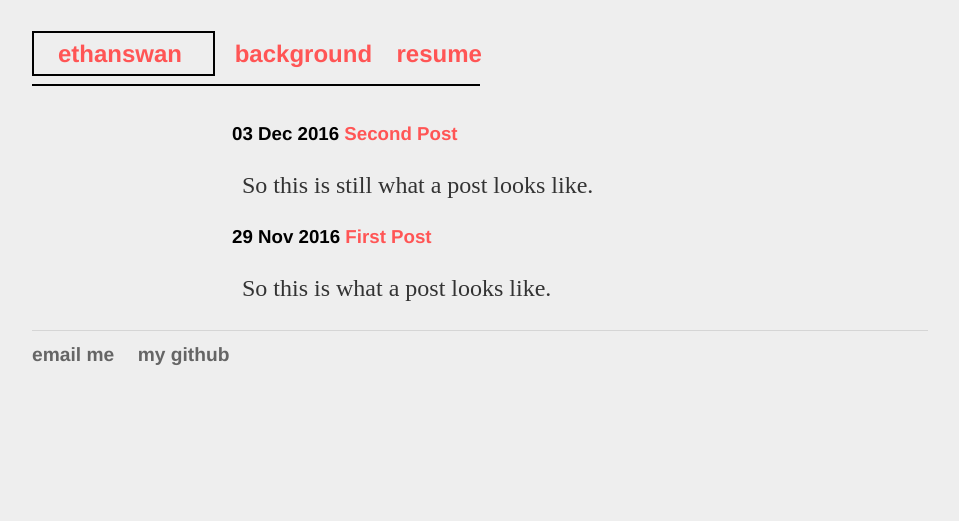
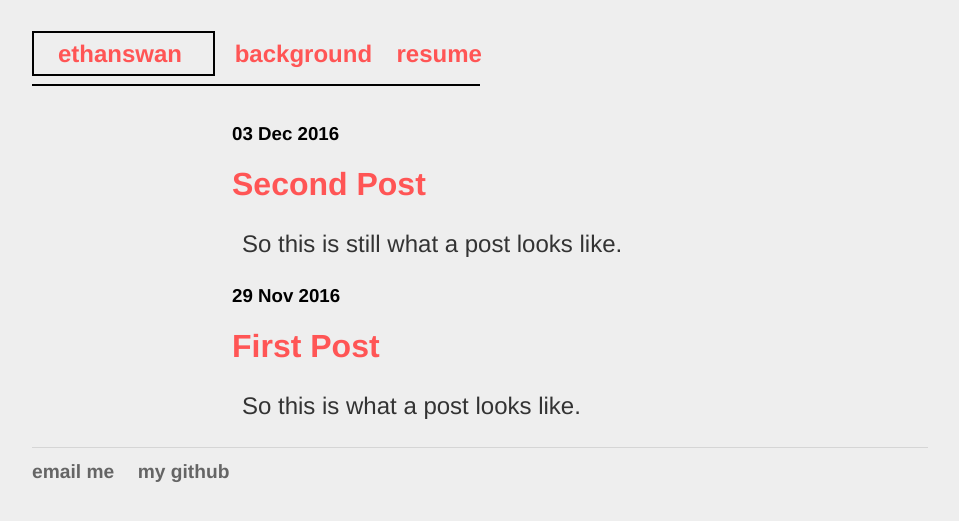
Before and after one commit to eswan18/ethanswan.com, a Jekyll site: the page built from index.html, in a window 1280 px wide. Shown: the top 521 px of the page, without its empty margins (160-1119 px from the left). Built offline with Jekyll 4.4.1, drawn with Linux system fonts in a browser that asks for light colours.

Commit message:
Updated styles

```diff
--- a/background.html
+++ b/background.html
@@ -3,7 +3,7 @@
 title: My Background
 ---
 <div class="blurb" style="float:left;">
-	<h1 style="float:left;position:relative;">background<br></h1>
+	<h1 style="float:left;position:relative;">Background<br></h1>
 
 	<div style="clear:both;float:left;">
 		<img src="images/ethan_sitting.jpg" height="350" width="265" style="float:left; padding-left:10px; padding-right:10px; display:block;"/>
--- a/css/main.css
+++ b/css/main.css
@@ -1,6 +1,9 @@
 /***********/
 /* General */
 /***********/
+* {
+    font-family:'Avenir', 'Helvetica', 'Arial', 'Sans-Serif';
+}
 body {
     background-color: #EEEEEE;
     margin: 40px auto;
@@ -16,15 +19,7 @@
 a:hover {
     color: #F00FCB;
 }
-h1 {
-    font-size: 3em;
-    font-family:'Avenir', 'Helvetica', 'Arial', 'Sans-Serif';
-}
-h3 {
-    font-family:'Avenir', 'Helvetica', 'Arial', 'Sans-Serif';
-}
 p {
-    font-family: 'Avenir';
     font-size: 1.5em;
     line-height: 1.4em;
     color: #333;
--- a/index.html
+++ b/index.html
@@ -7,9 +7,12 @@
 	<div style="clear:both; float:left;">
 		{% for post in site.posts %}
 			<div class="post_preview">
-				<h3 class="post_listing">
-					{{ post.date | date_to_string }} <a href="{{ post.url }}" title="{{ post.title}}"> {{ post.title }} </a>
+				<h3>
+					{{ post.date | date_to_string }}
 				</h3>
+				<h1>
+					<a href="{{ post.url }}" title="{{ post.title}}"> {{ post.title }} </a>
+				</h1>
 				{{ post.content }}
 			</div>
 		{% endfor %}
--- a/resume.html
+++ b/resume.html
@@ -4,7 +4,7 @@
 ---
 <div class="blurb">
 
-	<h1 style="float:left;position:relative;">resume<br></h1>
+	<h1 style="float:left;position:relative;">Resume<br></h1>
 	<img style="height:80%;width:80%;padding:0px 40px;" src="/images/resume20161202.png" align="middle">
 </div>
 <!-- /.blurb -->
```
